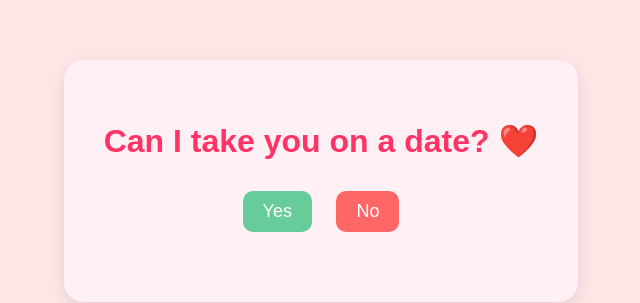
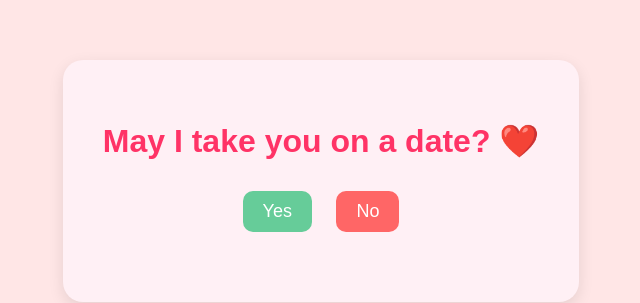
Before and after one commit to darreljames38/date-invitation, a plain HTML site: page index.html in a window 1280 px wide. Shown: the part 219-522 px from the top of the page, 319-959 px from the left. Drawn offline with Linux system fonts and the light colour scheme.

Commit message:
Update index.html

```diff
--- a/index.html
+++ b/index.html
@@ -8,7 +8,7 @@
 </head>
 <body>
   <div class="container">
-    <h1>Can I take you on a date? ❤️</h1>
+    <h1>May I take you on a date? ❤️</h1>
     <div class="buttons">
       <button id="yesBtn">Yes</button>
       <button id="noBtn">No</button>
```
